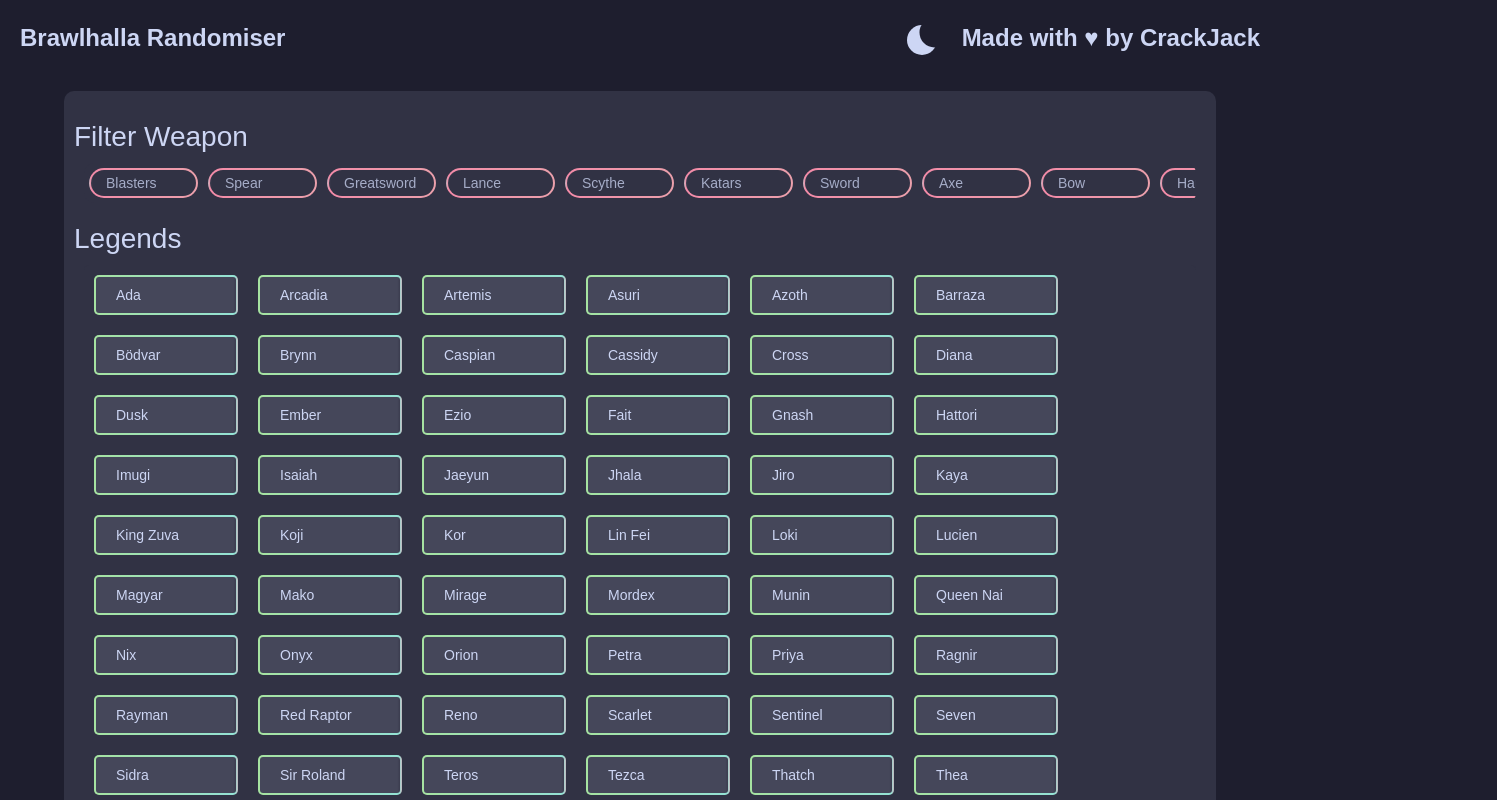
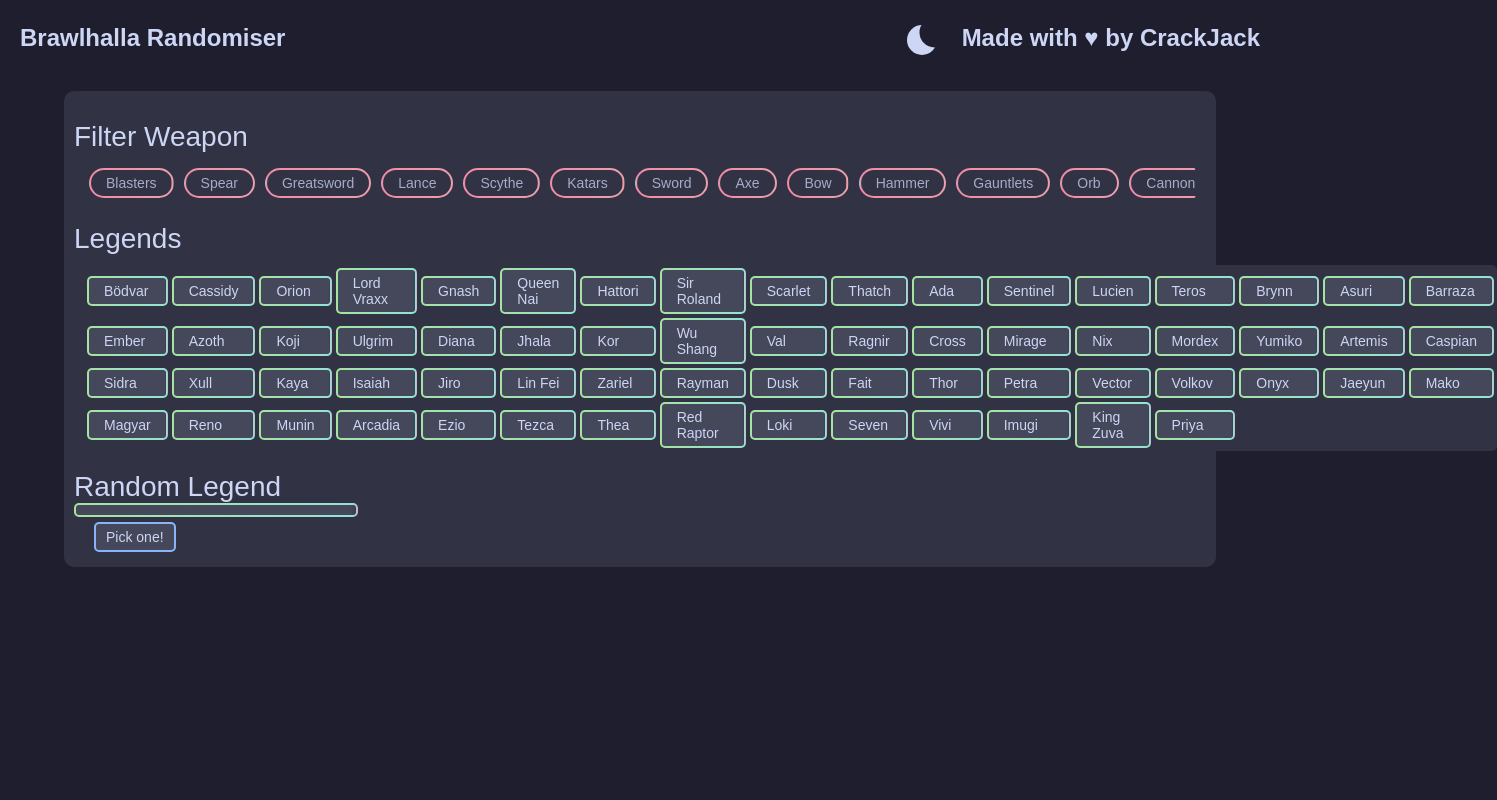
Before and after one commit to DarshK35/Brawlhalla-Randomiser, an Angular app: page / in a window 1280 px wide. Shown: the top 800 px of the page, 1497 px wide, since content can reach past the window. Built offline with nearby package versions, Linux system fonts and the light colour scheme.

Commit message:
Ordered Legends by legend select screen

```diff
--- a/src/app/legends-list/legends-list.component.css
+++ b/src/app/legends-list/legends-list.component.css
@@ -14,52 +14,58 @@
   padding: 0;
 }
 
-.legends,
-.filters {
-  display: flex;
-  flex-direction: row;
-  flex-wrap: wrap;
+.legends, .filters {
   margin: 10px;
   background-color: var(--ctp-surface0);
   border-radius: 5px;
 }
-.legend {
-  min-width: 100px;
-  margin: 10px;
-  padding: 10px 20px;
+.filters {
+  display: flex;
+  flex-direction: row;
+  scrollbar-width: none;
+  flex-wrap: nowrap;
+  overflow-x: auto;
+  border-radius: 10px;
+}
+
+.legend, .weapon {
+  margin: 5px;
+  padding: 5px 15px;
   transition: all 150ms ease;
 
-  background:
-    linear-gradient(to right, var(--ctp-surface1) 0%, var(--ctp-surface1) 49%, var(--ctp-surface0) 51%, var(--ctp-surface0) 100%) padding-box,
-    linear-gradient(to right, var(--ctp-green) 0%, var(--ctp-teal) 49%, var(--ctp-red) 51%, var(--ctp-maroon) 100%) border-box;
+  background: linear-gradient(
+        to right,
+        var(--ctp-surface1) 0%,
+        var(--ctp-surface1) 49%,
+        var(--ctp-surface0) 51%,
+        var(--ctp-surface0) 100%
+      )
+      padding-box,
+    linear-gradient(
+        to right,
+        var(--ctp-green) 0%,
+        var(--ctp-teal) 49%,
+        var(--ctp-red) 51%,
+        var(--ctp-maroon) 100%
+      )
+      border-box;
   background-size: 200% 100%;
   background-position-x: 0%;
   border: 2px solid transparent;
   border-radius: 5px;
 }
 
-.filters {
-  scrollbar-width: none;
-  flex-wrap: nowrap;
-  overflow-x: auto;
-  border-radius: 10px;
+.legend {
+  min-width: 0px;
+  margin: 0px;
 }
 .weapon {
-  flex-grow: 3;
   flex: 0 0 auto;
-  min-width: 75px;
-  margin: 5px;
-  padding: 5px 15px;
-  transition: all 150ms ease;
+  min-width: 25px;
   cursor: pointer;
-  background:
-    linear-gradient(to right, var(--ctp-surface1) 0%, var(--ctp-surface1) 49%, var(--ctp-surface0) 51%, var(--ctp-surface0) 100%) padding-box,
-    linear-gradient(to right, var(--ctp-green) 0%, var(--ctp-teal) 49%, var(--ctp-red) 51%, var(--ctp-maroon) 100%) border-box;
-  background-size: 200% 100%;
-  background-position-x: 0%;
-  border: 2px solid transparent;
+  white-space: nowrap;
+
   border-radius: 15px;
-  white-space: nowrap;
 }
 
 .legend[active="false"],
--- a/src/app/legends-list/legends-list.component.html
+++ b/src/app/legends-list/legends-list.component.html
@@ -11,15 +11,17 @@
     </div>
   </div>
   <h1>Legends</h1>
-  <div class="legends">
-    <div
-      class="legend"
-      *ngFor="let legend of legends"
-      [attr.active]="filteredLegends.includes(legend)"
-    >
-      <p class="legend-name">{{ legend.legend_name }}</p>
-    </div>
-  </div>
+  <table class="legends">
+    <tr *ngFor="let itRow of [].constructor(4); let i = index">
+      <td *ngFor="let itCol of [].constructor(17); let j = index">
+        <div class="legend" *ngIf="getLegend([i, j]).legend_name !== ''" [attr.active]="filteredLegends.includes(getLegend([i, j]))">
+          <p class="legend-name">
+            {{ getLegend([i, j]).legend_name }}
+          </p>
+        </div>
+      </td>
+    </tr>
+  </table>
 
   <h1>Random Legend</h1>
   <div class="legend picked">
--- a/src/app/legends-list/legends-list.component.ts
+++ b/src/app/legends-list/legends-list.component.ts
@@ -82,6 +82,16 @@
     }
   }
 
+  getLegend(pos: number[]): Legend {
+    let ret = undefined;
+    try {
+      ret = this.legends.find(legend => legend.pos.toString() === pos.toString());
+    } catch (error) {
+      return new Legend();
+    }
+    return (ret == undefined)? new Legend(): ret;
+  }
+
   getRandom() {
     if (!this.filteredLegends.length) {
       return;
--- a/src/app/model/legend.ts
+++ b/src/app/model/legend.ts
@@ -1,6 +1,7 @@
 export class Legend {
-  legend_id: string = '';
+  legend_id: number = 0;
   legend_name: string = '';
   weapon_one: string = '';
   weapon_two: string = '';
+  pos: number[] = [0, 0];
 }
```
Also changed, not shown: src/assets/data/legends-list.json (+132 -67 lines).
